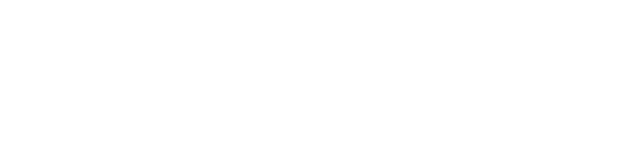
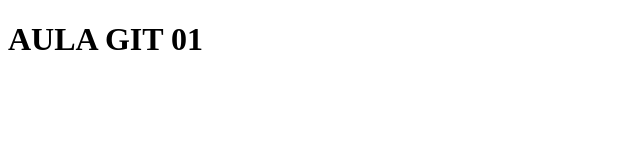
Before and after one commit to flaviobenedini/primeiro-git, a plain HTML site: page index.html in a window 1280 px wide. Shown: the whole page, without its empty margins (0-640 px from the left). Drawn offline with Linux system fonts and the light colour scheme.

Commit message:
Ajuste no título da home

```diff
--- a/index.html
+++ b/index.html
@@ -4,9 +4,9 @@
     <meta charset="UTF-8">
     <meta http-equiv="X-UA-Compatible" content="IE=edge">
     <meta name="viewport" content="width=device-width, initial-scale=1.0">
-    <title>Document</title>
+    <title>Aula GIT 02</title>
 </head>
 <body>
-
+    <h1>AULA GIT 01</h1>
 </body>
 </html>
```
Also changed, not shown: 1 other file.
